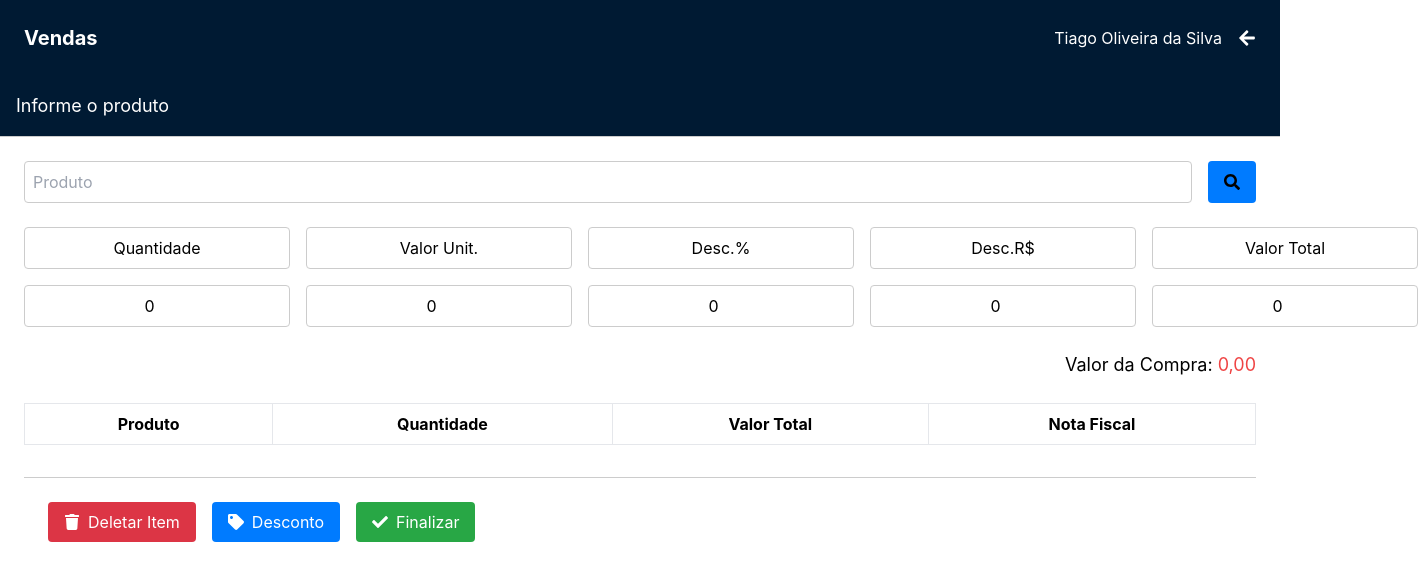
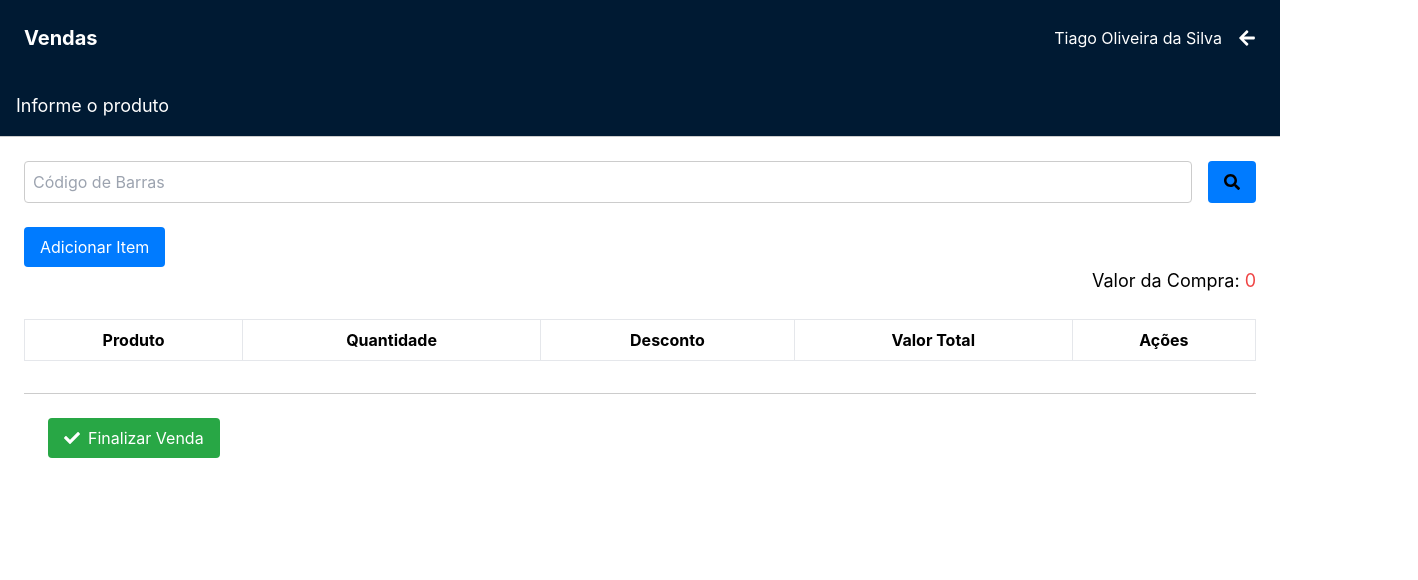
Before and after one commit to Titopollice/ERP_Adegas, a React (Vite) app: page /vendas in a window 1280 px wide. Shown: the top 580 px of the page, 1418 px wide, since content can reach past the window. Built offline with nearby package versions, Linux system fonts and the light colour scheme.

Commit message:
CRUD Tela de venda

```diff
--- a/src/pages/Vendas.css
+++ b/src/pages/Vendas.css
@@ -47,6 +47,8 @@ src/pages/Sales.css
 
   .sales-table {
     margin-bottom: 1.5rem;
+    text-align: center;  /* Centraliza o texto horizontalmente */
+    vertical-align: middle;
   }
 
   .btn {
--- a/src/pages/Vendas.jsx
+++ b/src/pages/Vendas.jsx
@@ -1,11 +1,109 @@
-// src/pages/Sales.jsx
-import React from 'react';
+import React, { useState } from 'react';
 import { useNavigate } from 'react-router-dom';
-import { FaArrowLeft, FaSearch, FaTrash, FaTag, FaCheck } from 'react-icons/fa';
-import './Vendas.css'; // Importação do CSS padrão para estilos
+import { FaArrowLeft, FaSearch, FaTrash, FaCheck } from 'react-icons/fa';
+import axios from 'axios';
+import './Vendas.css';
 
 const Vendas = () => {
   const navigate = useNavigate();
+  const [barcode, setBarcode] = useState('');
+  const [produto, setProduto] = useState(null);
+  const [quantidade, setQuantidade] = useState(1);
+  const [desconto, setDesconto] = useState(0);
+  const [vendas, setVendas] = useState([]);
+  const [totalVenda, setTotalVenda] = useState(0); // Total de toda a venda
+
+  // Função para buscar produto pelo código de barras
+  const handleSearchProduct = async () => {
+    try {
+      const response = await axios.get(`http://localhost:8080/api/venda/produto/${barcode}`);
+      if (response.data) {
+        setProduto(response.data);
+        const valorUnitario = parseFloat(response.data.preco); // Usando preco
+        calcularValorTotal(valorUnitario, quantidade, desconto);
+      }
+    } catch (error) {
+      console.error('Produto não encontrado:', error);
+    }
+  };
+
+  // Função para calcular o valor total com base na quantidade e desconto por produto
+  const calcularValorTotal = (valorUnit, qtd, desc) => {
+    const total = (qtd * valorUnit) - desc;
+    return total >= 0 ? total : 0; // Retorna o total positivo ou zero
+  };
+
+  // Função para adicionar item à venda
+  const handleAddItem = () => {
+    if (produto && quantidade > 0) {
+      const valorUnit = parseFloat(produto.preco); // Garantir que o valor unitário seja numérico
+      const totalItem = calcularValorTotal(valorUnit, quantidade, desconto); // Calcular o valor total do item
+
+      const item = {
+        produtoID: produto.produtoID, // Usando produtoID
+        nomeProduto: produto.nomeProduto || 'Produto sem nome', // Usando nomeProduto
+        quantidade,
+        valorUnit,
+        desconto: parseFloat(desconto), // Garantindo que o desconto seja numérico
+        valorTotal: totalItem.toFixed(2), // Valor total do item
+      };
+
+      // Atualiza o estado de vendas com o novo item
+      setVendas([...vendas, item]);
+
+      // Atualiza o total da venda somando todos os itens
+      const novoTotalVenda = [...vendas, item].reduce((acc, venda) => acc + parseFloat(venda.valorTotal), 0);
+      setTotalVenda(novoTotalVenda.toFixed(2));
+
+      resetForm();
+    }
+  };
+
+  // Função para deletar item da venda
+  const handleDeleteItem = (index) => {
+    const updatedVendas = vendas.filter((_, i) => i !== index);
+    setVendas(updatedVendas);
+
+    // Atualiza o total da venda ao remover um item
+    const novoTotalVenda = updatedVendas.reduce((acc, venda) => acc + parseFloat(venda.valorTotal), 0);
+    setTotalVenda(novoTotalVenda.toFixed(2));
+  };
+
+  // Função para finalizar a venda
+  const handleFinalizeSale = async () => {
+    const vendaData = {
+      dataVenda: new Date().toISOString().split('T')[0], // Formato YYYY-MM-DD
+      totalVenda: parseFloat(totalVenda),
+      desconto: parseFloat(desconto),
+      usuario_usuarioID: 29, // Mude conforme necessário
+      items: vendas.map(item => ({
+        produtoID: item.produtoID,
+        quantidade: item.quantidade,
+        valorproduto: item.valorUnit,
+        valortotalproduto: item.valorTotal,
+        valordescontoproduto: item.desconto,
+      })),
+    };
+
+    try {
+      const response = await axios.post('http://localhost:8080/api/venda/venda', vendaData);
+      console.log('Venda finalizada:', response.data);
+      resetForm();
+      setVendas([]);
+      setTotalVenda(0);
+    } catch (error) {
+      console.error('Erro ao finalizar a venda:', error);
+    }
+  };
+
+
+  // Função para resetar o formulário
+  const resetForm = () => {
+    setBarcode('');
+    setProduto(null);
+    setQuantidade(1);
+    setDesconto(0);
+  };
 
   return (
     <div className="sales-container">
@@ -27,29 +125,45 @@ const Vendas = () => {
 
       <main className="sales-main p-6">
         <div className="sales-search flex mb-6">
-          <input type="text" placeholder="Produto" className="input-search w-full" />
-          <button className="btn btn-search ml-4">
+          <input
+            type="text"
+            placeholder="Código de Barras"
+            className="input-search w-full"
+            value={barcode}
+            onChange={(e) => setBarcode(e.target.value)}
+          />
+          <button className="btn btn-search ml-4" onClick={handleSearchProduct}>
             <FaSearch />
           </button>
         </div>
 
-        <div className="sales-info-grid mb-6">
-          <div className="sales-info-item">Quantidade</div>
-          <div className="sales-info-item">Valor Unit.</div>
-          <div className="sales-info-item">Desc.%</div>
-          <div className="sales-info-item">Desc.R$</div>
-          <div className="sales-info-item">Valor Total</div>
-
-          <input type="number" className="sales-info-item" defaultValue={0} />
-          <input type="number" className="sales-info-item" defaultValue={0.00} />
-          <input type="number" className="sales-info-item" defaultValue={0} />
-          <input type="number" className="sales-info-item" defaultValue={0.00} />
-          <input type="number" className="sales-info-item" defaultValue={0.00} />
-        </div>
-
+        {produto && (
+          <div className="sales-info-grid mb-6">
+            <div className="sales-info-item">Produto: {produto.nomeProduto || 'Produto sem nome'}</div>
+            <div className="sales-info-item">Preço Unit.: {parseFloat(produto.preco).toFixed(2)}</div>
+            <input
+              type="number"
+              className="sales-info-item"
+              value={quantidade}
+              onChange={(e) => setQuantidade(e.target.value)}
+            />
+            <input
+              type="number"
+              className="sales-info-item"
+              value={desconto}
+              onChange={(e) => setDesconto(e.target.value)}
+            />
+            <div className="sales-info-item">Valor Total: {calcularValorTotal(parseFloat(produto.preco), quantidade, desconto).toFixed(2)}</div>
+          </div>
+        )}
 
         <div className="sales-summary mb-6">
-          <h3 className="text-lg">Valor da Compra: <span className="text-red-500">0,00</span></h3>
+          <button className="btn btn-add" onClick={handleAddItem}>
+            Adicionar Item
+          </button>
+          <h3 className="text-lg">
+            Valor da Compra: <span className="text-red-500">{totalVenda}</span> {/* Exibindo o total da venda */}
+          </h3>
         </div>
 
         <div className="sales-table overflow-auto mb-6">
@@ -58,33 +172,35 @@ const Vendas = () => {
               <tr>
                 <th className="border p-2">Produto</th>
                 <th className="border p-2">Quantidade</th>
+                <th className="border p-2">Desconto</th> {/* Nova coluna de desconto */}
                 <th className="border p-2">Valor Total</th>
-                <th className="border p-2">Nota Fiscal</th>
+                <th className="border p-2">Ações</th>
               </tr>
             </thead>
             <tbody>
-              {/* Linhas de dados */}
+              {vendas.map((item, index) => (
+                <tr key={index}>
+                  <td className="border p-2">{item.nomeProduto}</td>
+                  <td className="border p-2">{item.quantidade}</td>
+                  <td className="border p-2">{item.desconto.toFixed(2)}</td> {/* Exibindo o desconto do item */}
+                  <td className="border p-2">{item.valorTotal}</td>
+                  <td className="border p-2">
+                    <FaTrash className="cursor-pointer" onClick={() => handleDeleteItem(index)} />
+                  </td>
+                </tr>
+              ))}
             </tbody>
           </table>
         </div>
 
         <footer className="sales-footer mt-8">
           <div className="sales-actions flex space-x-4">
-          <button className="btn btn-delete">
-            <FaTrash className="mr-2" />
-            Deletar Item
-          </button>
-          <button className="btn btn-discount">
-            <FaTag className="mr-2" />
-            Desconto
-          </button>
-          <button className="btn btn-finalize">
-            <FaCheck className="mr-2" />
-            Finalizar
-          </button>
-        </div>
+            <button className="btn btn-finalize" onClick={handleFinalizeSale}>
+              <FaCheck className="mr-2" />
+              Finalizar Venda
+            </button>
+          </div>
         </footer>
-
       </main>
     </div>
   );
```
